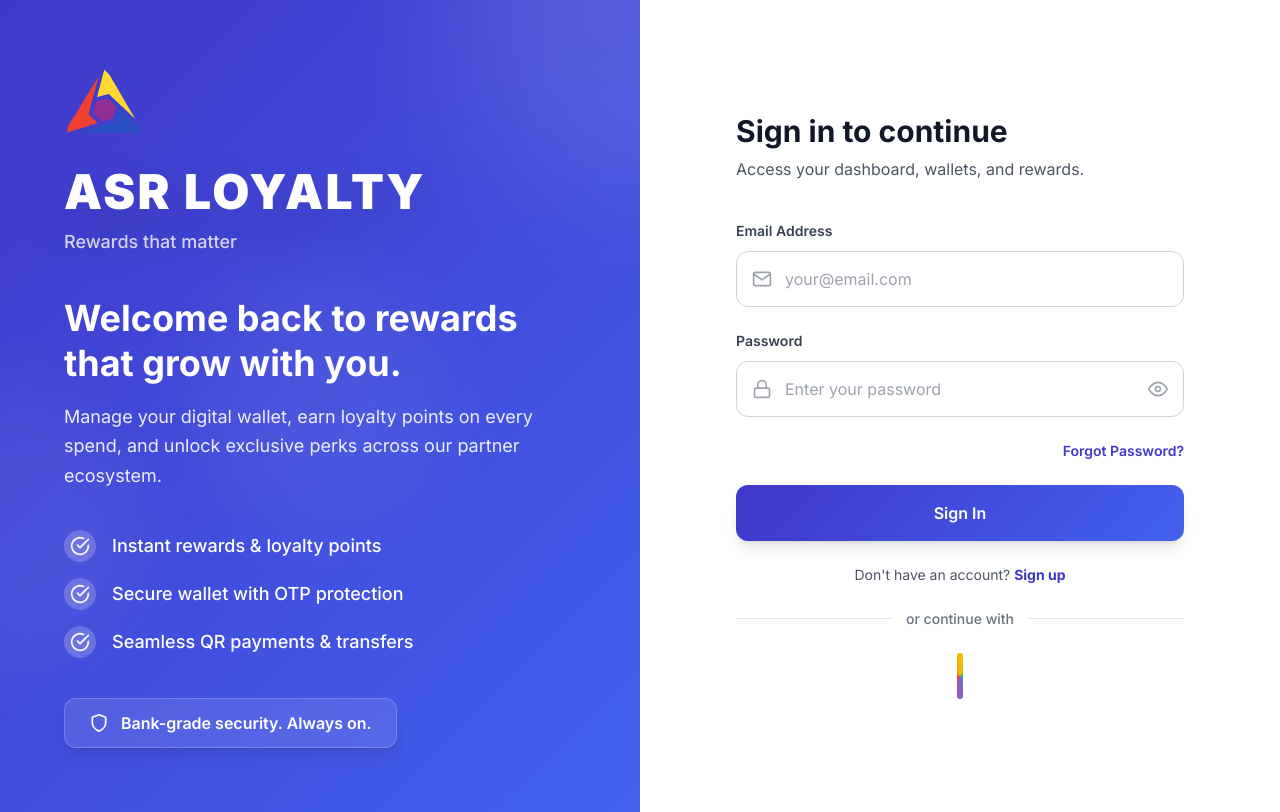
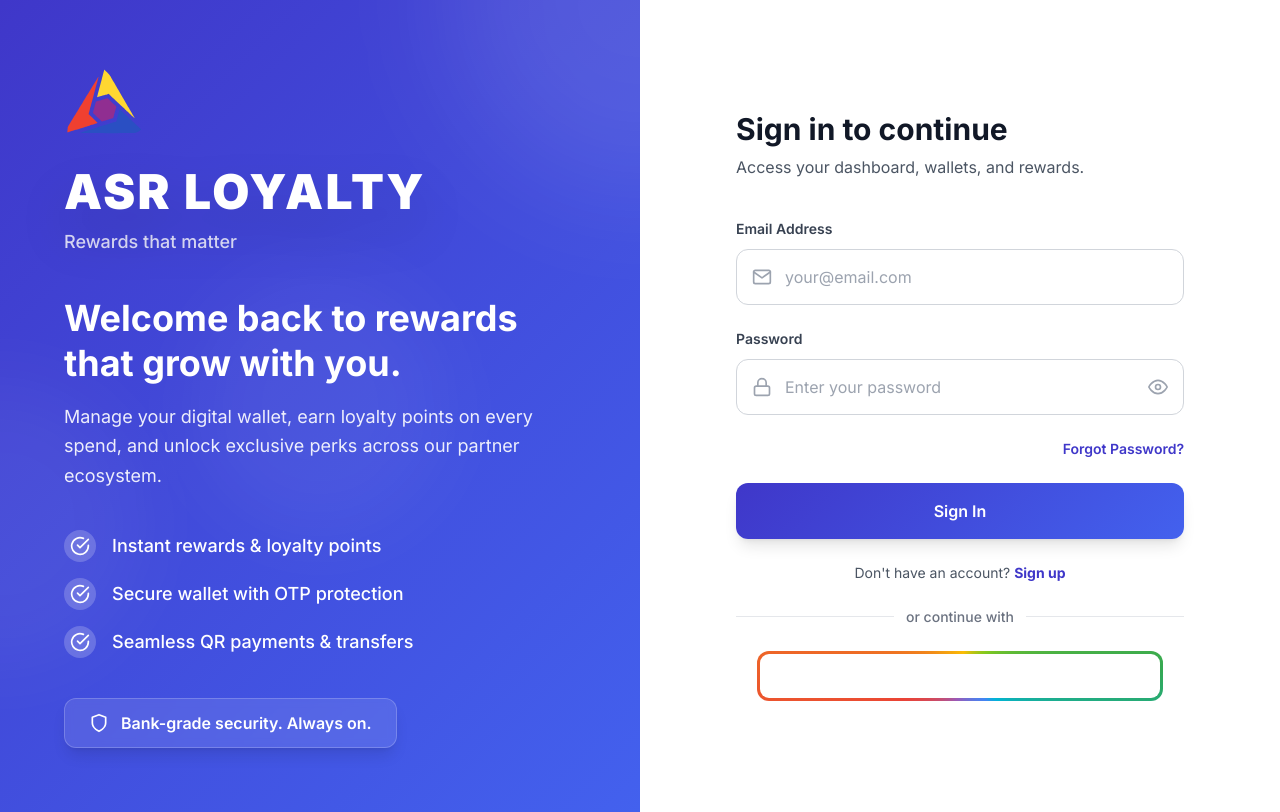
Before and after one commit to winterSix/Asr-loyalty-private, a Next.js app: page /login in a window 1280 px wide. Built offline with nearby package versions, Linux system fonts and the light colour scheme; no server answers.

Commit message:
fix: improve Revenue Trend dots and Google login button wrapper sizing

```diff
--- a/src/app/globals.css
+++ b/src/app/globals.css
@@ -227,6 +227,9 @@
   display: inline-block;
   border-radius: 12px;
   overflow: hidden;
+  /* Ensure the wrapper always shows even before GIS button loads */
+  min-width: 406px; /* 400px button + 3px margin each side */
+  min-height: 50px; /* ~44px Google button + 3px margin each side */
 }
 .google-animated-btn::before {
   content: '';
@@ -256,8 +259,12 @@
   z-index: 1;
   margin: 3px;
   border-radius: 9px;
-  overflow: hidden;
   background: white;
+  /* No overflow:hidden here — let the Google button render at its full height */
+  min-height: 44px;
+  display: flex;
+  align-items: center;
+  justify-content: center;
 }
 .dark .google-inner-bg {
   background: #1E293B;
--- a/src/components/dashboards/AdminDashboard.tsx
+++ b/src/components/dashboards/AdminDashboard.tsx
@@ -130,14 +130,32 @@ const renderOuterLabel = (props: any) => {
   );
 };
 
-// Custom dot for revenue chart active points
+// Custom dot — only renders when value > 0
+// eslint-disable-next-line @typescript-eslint/no-explicit-any
+const renderDot = (color: string) => {
+  // eslint-disable-next-line react/display-name
+  const Dot = (props: any) => {
+    const { cx, cy, value, key } = props;
+    if (!value || value === 0) return <g key={key} />;
+    return (
+      <g key={key}>
+        <circle cx={cx} cy={cy} r={6} fill={color} opacity={0.2} />
+        <circle cx={cx} cy={cy} r={3.5} fill="white" stroke={color} strokeWidth={2} />
+      </g>
+    );
+  };
+  return Dot;
+};
+
+// Custom active dot for revenue chart
 // eslint-disable-next-line @typescript-eslint/no-explicit-any
 const renderActiveDot = (props: any) => {
   const { cx, cy, fill } = props;
   return (
     <g>
-      <circle cx={cx} cy={cy} r={8} fill={fill} opacity={0.15} />
-      <circle cx={cx} cy={cy} r={5} fill="white" stroke={fill} strokeWidth={2.5} />
+      <circle cx={cx} cy={cy} r={10} fill={fill} opacity={0.12} />
+      <circle cx={cx} cy={cy} r={6} fill={fill} opacity={0.25} />
+      <circle cx={cx} cy={cy} r={4} fill="white" stroke={fill} strokeWidth={2.5} />
     </g>
   );
 };
@@ -992,7 +1010,7 @@ export default function AdminDashboard() {
                     fill="url(#feesStackGrad)"
                     name="fees"
                     animationDuration={1200}
-                    dot={{ r: 4, fill: '#f59e0b', stroke: '#ffffff', strokeWidth: 2 }}
+                    dot={renderDot('#f59e0b')}
                     activeDot={renderActiveDot}
                   />
                   {/* Top slice: Net Revenue */}
@@ -1005,7 +1023,7 @@ export default function AdminDashboard() {
                     fill="url(#netStackGrad)"
                     name="net"
                     animationDuration={1500}
-                    dot={{ r: 4, fill: '#10b981', stroke: '#ffffff', strokeWidth: 2 }}
+                    dot={renderDot('#10b981')}
                     activeDot={renderActiveDot}
                   />
                 </AreaChart>
```
